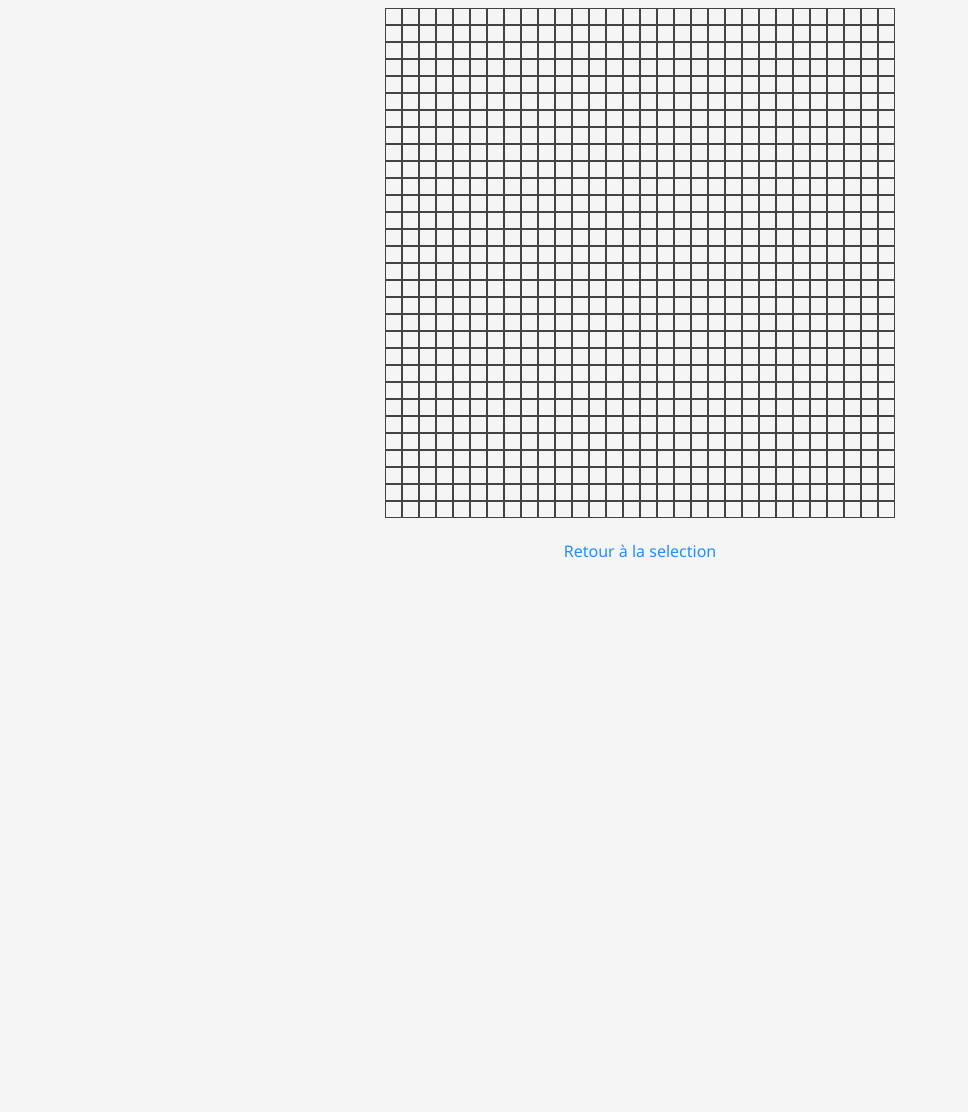
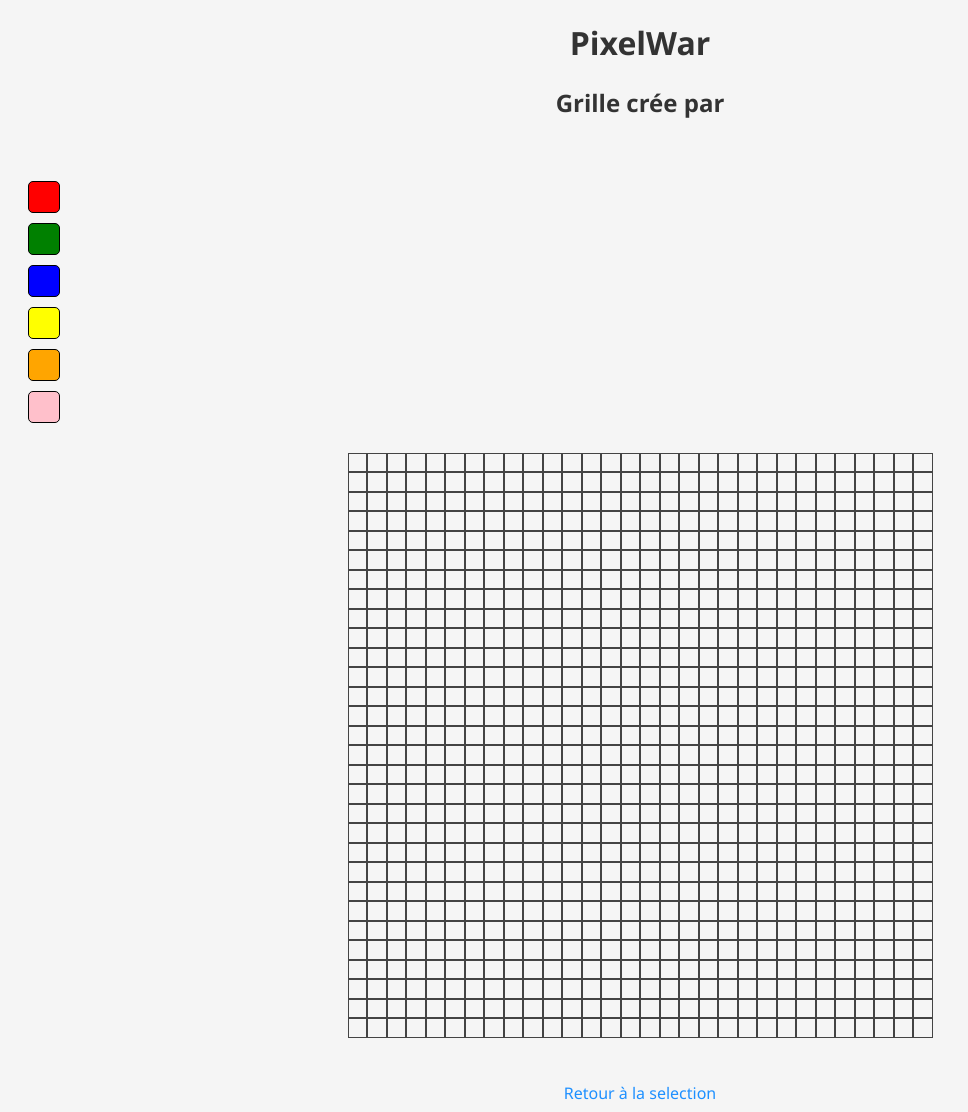
Before and after one commit to GoldenPants112/PixelWar, a PHP site: page /grille.php?nom=1 in a window 1280 px wide. Shown: the whole page, without its empty margins (0-968 px from the left). Before the commit the page ends 558 px from the top, so only its background shows below. Run offline with PHP 8.4, Linux system fonts and the light colour scheme; data that the repository does not hold is empty.

Commit message:
affichage des couleurs a cote de la grille + le nom du createur

```diff
--- a/creation_compte.php
+++ b/creation_compte.php
@@ -62,17 +62,15 @@ if (isset($_POST["pseudo"]) ){
         <br>
         <br>
         <?php
+
         if($pseudo_pris){
             echo"<div><strong>Ce pseudo est déjà pris</strong> !</div>";
 
         }
         else if ($compte_creer){
             echo "<div>Le compte a été crée avec succès.</div>";
+        }
 
-        }
-        else{
-
-        }
 
 
 
--- a/grille.php
+++ b/grille.php
@@ -1,6 +1,19 @@
 <?php
+    include("config/config.inc.php");
+
     $nom_grille=$_GET["nom"];
     $pseudo=$_GET["pseudo"];
+
+    //ce bloc a pour fonction de recuperer le createur d'une grille
+    //pour les requette sql
+    $nom_grille_quote=QuoteStr($nom_grille);
+    $sql_createur_id="select user_id from `grille` where `nom`=".$nom_grille_quote;
+    $createur_id=GetSQLValue($sql_createur_id);
+    //pour les requette sql
+    $createur_id_quote=QuoteStr($createur_id);
+    $sql_createur="select pseudo from `utilisateur` where `id`=".$createur_id_quote;
+    $createur=GetSQLValue($sql_createur);     //recupere le createur
+
 ?>
 <!DOCTYPE html>
 <html lang="en">
@@ -14,12 +27,26 @@
 </head>
 <body>
     <div>
+        <h1>PixelWar</h1>
+        <?php echo"<h2>Grille crée par ".$createur."</h2>";
+    ?>
+    <br>
+        <colors>
+            <color class="red" title="red"></color>
+            <color class="green" title="green"></color>
+            <color class="blue" title="blue"></color>
+            <color class="yellow" title="yellow"></color>
+            <color class="purpule" title="purpule"></color>
+            <color class="pink" title="pink"></color>
+        </colors>
         <grille>
             <pixels>
 
             </parts>
         </grille>
     </div>
+
+    <br>
 
 
     <br>
--- a/selection_grille.php
+++ b/selection_grille.php
@@ -92,7 +92,6 @@ if (isset($_POST["ajout_grille"]) ){
                 //affiche la liste des grilles.
                     echo '<td><a href="grille.php?nom='.$nom_grille_affiche.'&pseudo='.$pseudo.'">'.$nom_grille_affiche.'</a></td>';
                     $sql="select pseudo from utilisateur where ";
-                    echo"    Cree par ";
                     echo"<br>";
                 echo '</TR>';
             }
--- a/style.css
+++ b/style.css
@@ -27,7 +27,7 @@ grille {
 }
 
 pixels{
-    zoom: 300%;
+    zoom: 350%;
     display: grid;
     grid-template-columns: repeat(30, 1fr);
     row-gap: 0px;
@@ -46,6 +46,38 @@ pixel{
     cursor: pointer;
 }
 
+
+
+colors {
+    display: flex;
+    flex-direction: column;
+    justify-content: center;
+    padding: 20px;
+    box-sizing: border-box;
+
+  }
+
+  color {
+    width: 30px;
+    height: 30px;
+
+    border: 1px solid #000000;
+    border-radius: 5px;
+
+    margin-bottom: 10px;
+
+    background: center no-repeat;
+    background-size: 40px;
+
+    cursor: pointer;
+  }
+
+
+color.active {
+    border: 1px solid green;
+    box-shadow: 0 0 4px green;
+  }
+
 .red{
     background-color: red;
 }
@@ -58,3 +90,9 @@ pixel{
 .yellow{
     background-color: yellow;
 }
+.purpule{
+    background-color: orange;
+}
+.pink{
+    background-color: pink;
+}
```
